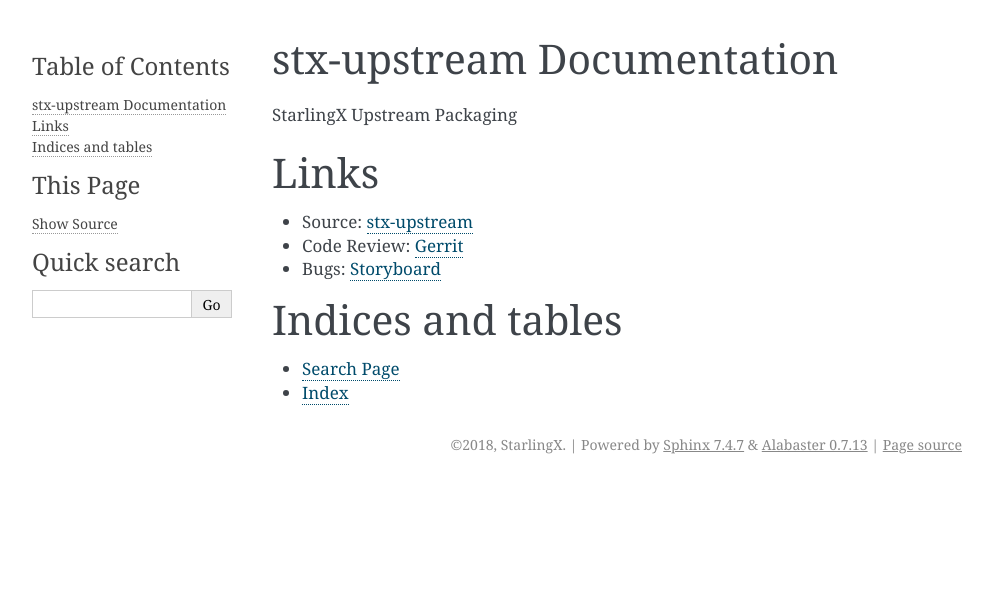
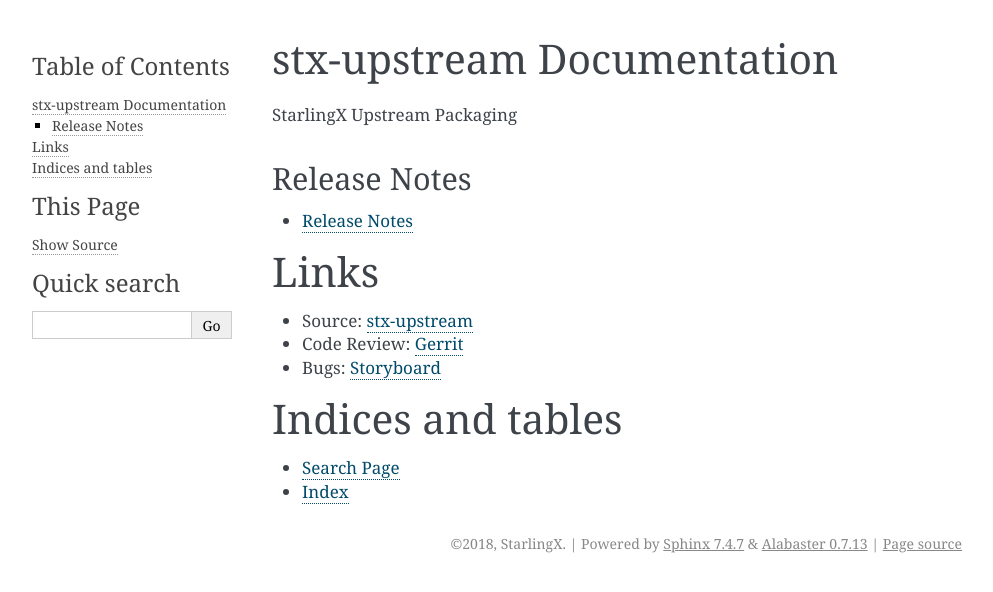
Before and after one commit to openstack-archive/stx-upstream, a Sphinx documentation site: the page built from doc/source/index.rst, in a window 1280 px wide. Shown: the top 592 px of the page, without its empty margins (148-1141 px from the left). Built offline with Sphinx 7.4.7, drawn with Linux system fonts in a browser that asks for light colours.

Commit message:
Add relnotes publish job
* Add pointers in the main doc to releasenotes pages
* Add publish-stx-releasenotes job
* Add search at bottom of relnotes page to trigger the job

Change-Id: I809c932377f1346169317bd6ef80421163851c54
Signed-off-by: Dean Troyer <dtroyer@gmail.com>

```diff
--- a/doc/source/index.rst
+++ b/doc/source/index.rst
@@ -6,6 +6,14 @@
 .. toctree::
    :maxdepth: 2
    :caption: Contents:
+
+Release Notes
+-------------
+
+.. toctree::
+   :maxdepth: 1
+
+   Release Notes <https://docs.starlingx.io/releasenotes/stx-upstream>
 
 Links
 =====
--- a/releasenotes/source/index.rst
+++ b/releasenotes/source/index.rst
@@ -5,3 +5,8 @@
    :maxdepth: 2
 
    unreleased
+
+Search
+------
+
+:ref:`search`
```
Also changed, not shown: .zuul.yaml.
